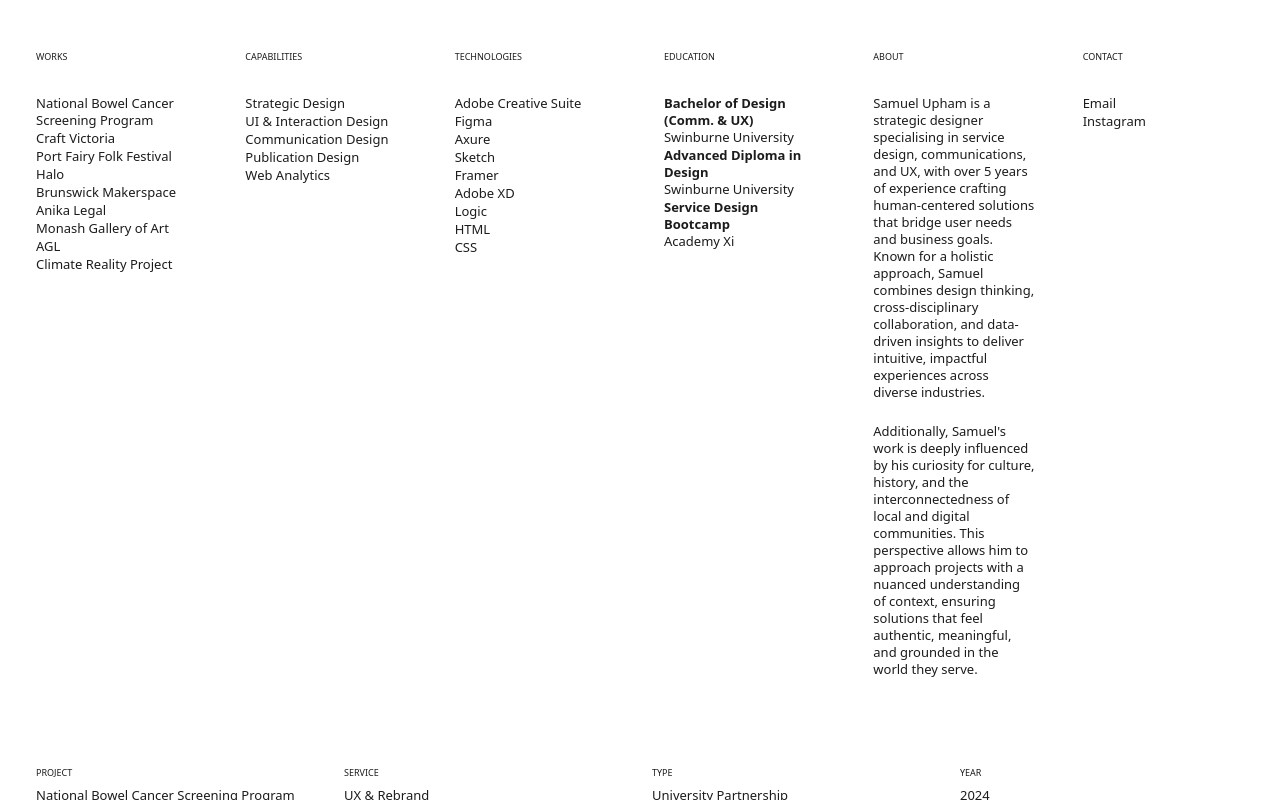
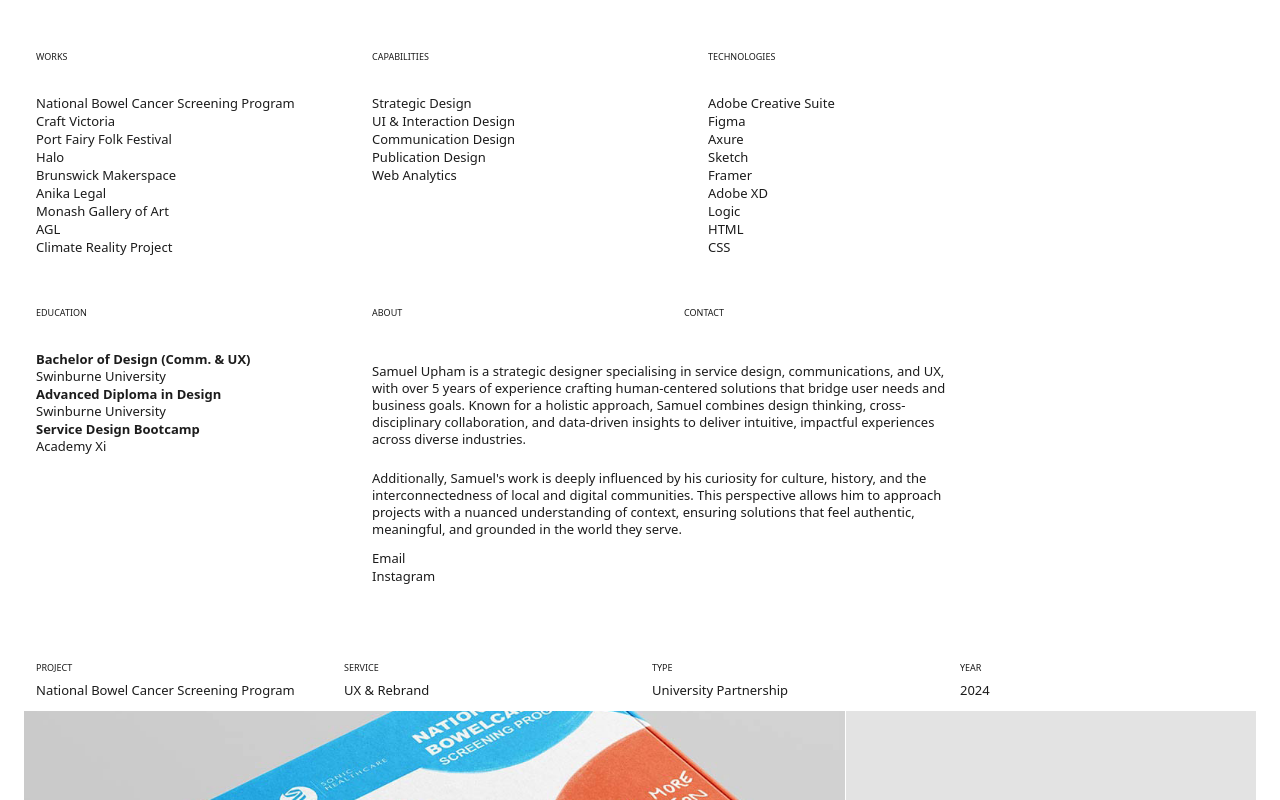
Before and after one commit to upahupa/sudesign-a9afcc18, a React (Vite) app: page / in a window 1280 px wide. Shown: the top 800 px of the page. Built offline with nearby package versions, Linux system fonts and the light colour scheme.

Commit message:
Refactor: Update AboutSection layout
Restructure the AboutSection and Contact section layout.

```diff
--- a/src/components/portfolio/Header.tsx
+++ b/src/components/portfolio/Header.tsx
@@ -1,3 +1,4 @@
+
 import React from "react";
 import InfoSection from "./InfoSection";
 import AboutSection from "./AboutSection";
@@ -59,13 +60,45 @@ const Header: React.FC = () => {
 
   return (
     <header>
-      <div className="flex gap-6 px-6 py-9 max-md:flex-wrap max-sm:px-4 max-sm:py-6">
+      <div className="flex flex-wrap gap-6 px-6 py-9 max-md:flex-wrap max-sm:px-4 max-sm:py-6">
         <InfoSection title="WORKS" items={works} />
         <InfoSection title="CAPABILITIES" items={capabilities} />
         <InfoSection title="TECHNOLOGIES" items={technologies} />
         <InfoSection title="EDUCATION" items={education} />
-        <AboutSection title="ABOUT" paragraphs={aboutParagraphs} />
-        <InfoSection title="CONTACT" items={contact} />
+
+        <div className="flex flex-col gap-6 w-[624px] max-md:w-full">
+          <div className="flex w-full">
+            <div className="text-[9px] text-[#1C1C1C] leading-[17px] mb-1.5 w-[312px] p-3">
+              ABOUT
+            </div>
+            <div className="text-[9px] text-[#1C1C1C] leading-[17px] mb-1.5 w-[312px] p-3">
+              CONTACT
+            </div>
+          </div>
+
+          <div className="flex w-full">
+            <div className="flex flex-col gap-[22px] w-[624px] px-3">
+              {aboutParagraphs.map((paragraph, index) => (
+                <div
+                  key={index}
+                  className="text-[13px] text-[#1C1C1C] leading-[17px]"
+                >
+                  {paragraph}
+                </div>
+              ))}
+            </div>
+          </div>
+
+          <div className="flex flex-col gap-px px-3 mt-[-12px]">
+            {contact.map((item, index) => (
+              <div key={index}>
+                <div className="text-[13px] text-[#1C1C1C] leading-[17px]">
+                  {item.title}
+                </div>
+              </div>
+            ))}
+          </div>
+        </div>
       </div>
       <div className="flex gap-[155px] relative mt-6 px-6 py-0 top-[scroll]">
         {Array(13)
```
